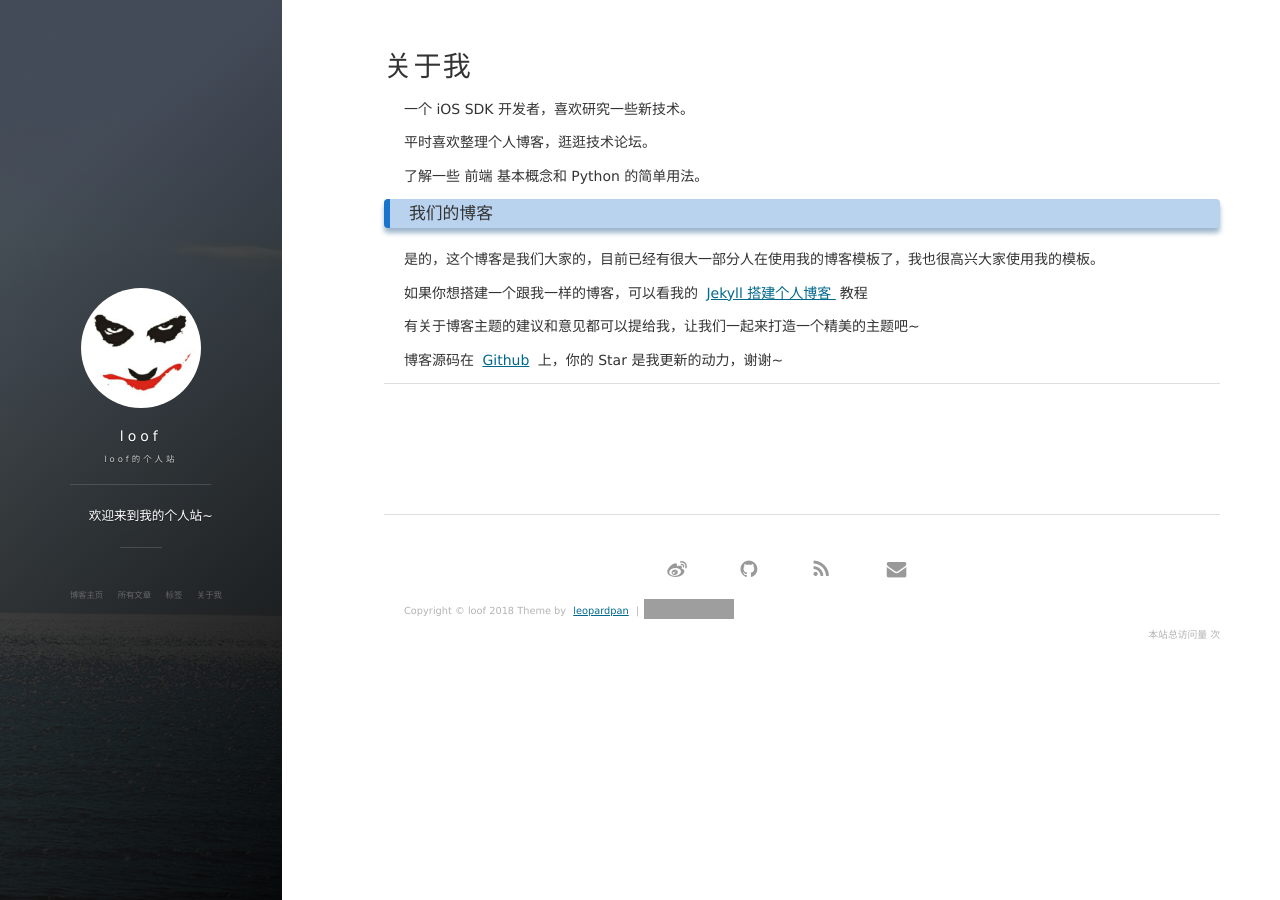
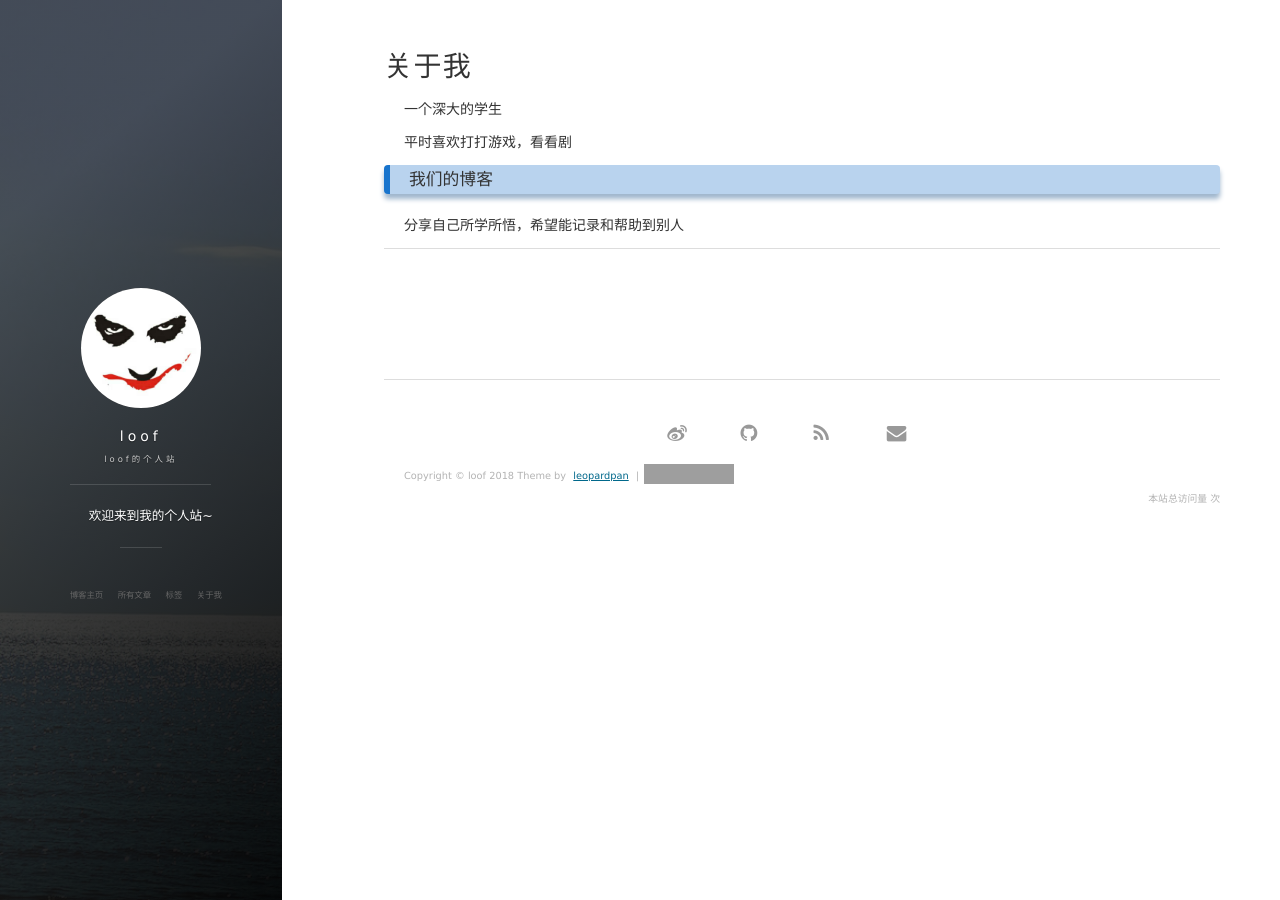
Before and after one commit to gengcongfang/gengcongfang.github.io, a Jekyll site: the page built from about.md, in a window 1280 px wide. Built offline with Jekyll 4.4.1, drawn with Linux system fonts in a browser that asks for light colours; nearby versions of some CDN libraries; comment, search, counter and statistics services are not loaded; grey boxes are pictures that could not be loaded.

Commit message:
about page change

```diff
--- a/_config.yml
+++ b/_config.yml
@@ -15,7 +15,7 @@ comment:
 
 # Social
 social:
-    weibo: 5366874726
+    weibo: 1005055791744015
     github: gengcongfang
     # twitter:
     mail: gengcongfang@126.com
--- a/about.md
+++ b/about.md
@@ -3,35 +3,15 @@ layout: page
 title: 关于我
 ---
 
-一个 iOS SDK 开发者，喜欢研究一些新技术。
+一个深大的学生
 <p>
-平时喜欢整理个人博客，逛逛技术论坛。
-<p>
-了解一些 前端 基本概念和 Python 的简单用法。
-
-<p>
+平时喜欢打打游戏，看看剧
 
 <h3> 我们的博客 </h3>
 
 <p>
 
-是的，这个博客是我们大家的，目前已经有很大一部分人在使用我的博客模板了，我也很高兴大家使用我的模板。
-
-<p>
-
-如果你想搭建一个跟我一样的博客，可以看我的
-<a href="/2016/10/jekyll_tutorials1/"> Jekyll 搭建个人博客 </a>
-教程
-
-<p>
-
-有关于博客主题的建议和意见都可以提给我，让我们一起来打造一个精美的主题吧~
-
-<p>
-
-博客源码在 <a target="_blank" href='https://github.com/leopardpan/leopardpan.github.io/'>Github</a> 上，你的 Star 是我更新的动力，谢谢~
-
-<p>
+分享自己所学所悟，希望能记录和帮助到别人
 
 <p>
 
```
